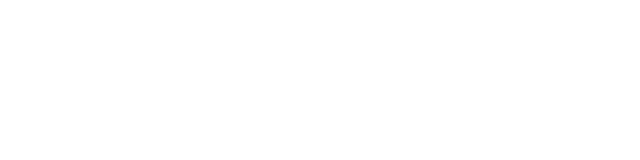
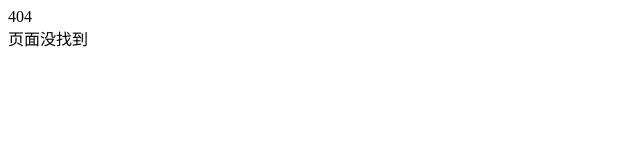
Before and after one commit to zhangyibo1012/hello-vue, a Vue app: page / in a window 1280 px wide. Shown: the top 160 px of the page, without its empty margins (0-640 px from the left). Built offline with nearby package versions, Linux system fonts and the light colour scheme.

Commit message:
通配符 404页面

```diff
--- a/src/router/index.js
+++ b/src/router/index.js
@@ -4,6 +4,7 @@
 import Main from '../views/Main';
 import UserProfile from '../views/user/UserProfile';
 import UserList from '../views/user/UserList';
+import NotFound from '../views/error/NotFound';
 
 
 Vue.use(Router);
@@ -33,6 +34,11 @@
     {
       path: '/goMain/:username',
       redirect: '/main/:username'
+    },
+    {
+      // 通配符
+      path: '*',
+      component: NotFound
     }
   ]
 });
--- /dev/null
+++ b/src/views/error/NotFound.vue
@@ -0,0 +1,15 @@
+<template>
+    <div>
+      404<br/>页面没找到
+    </div>
+</template>
+
+<script>
+    export default {
+        name: "NotFound"
+    }
+</script>
+
+<style scoped>
+
+</style>
```
